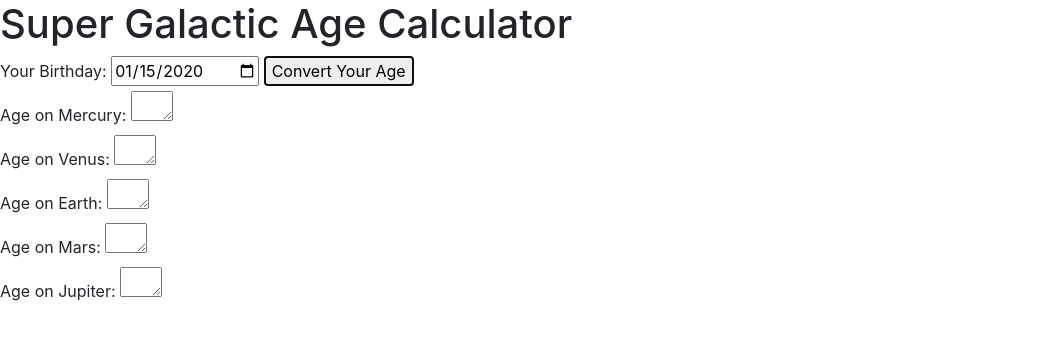
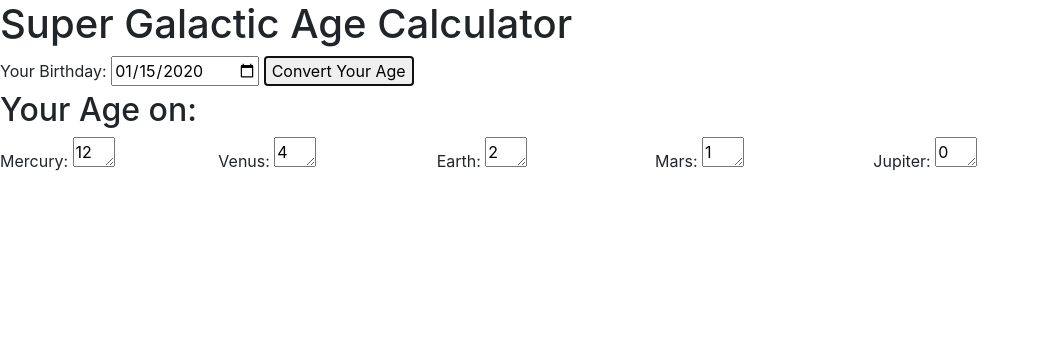
Before and after one commit to geoffreygao1/Super-Galactic-Age-Calculator, a website built with webpack: page src/index.html in a window 1280 px wide. Both pictures are taken after typing "2020-01-15" into the empty fields and a click on the button "Convert Your Age". Shown: the whole page, without its empty margins (0-1040 px from the left). Built offline with nearby package versions, Linux system fonts and the light colour scheme.

Commit message:
Added populateAges functionality

```diff
--- a/src/index.html
+++ b/src/index.html
@@ -2,7 +2,7 @@
 <html lang="en">
 
 <head>
-  <title>Document</title>
+  <title>Super Galactic Age Calculator</title>
 </head>
 
 <body>
@@ -14,25 +14,26 @@
       <button type="submit">Convert Your Age</button>
     </form>
   </div>
-  <div>
-    <div id="mercuryDiv">
-      <label for="mercuryAge">Age on Mercury:</label>
+  <h2>Your Age on:</h2>
+  <div class="row">
+    <div id="mercuryDiv" class="col-2">
+      <label for="mercuryAge">Mercury:</label>
       <textarea id="mercuryAge" cols="2" rows="1" readonly></textarea>
     </div>
-    <div id="venusDiv">
-      <label for="venusAge">Age on Venus:</label>
+    <div id="venusDiv" class="col-2">
+      <label for="venusAge">Venus:</label>
       <textarea id="venusAge" cols="2" rows="1" readonly></textarea>
     </div>
-    <div id="earthDiv">
-      <label for="earthAge"> Age on Earth:</label>
+    <div id="earthDiv" class="col-2">
+      <label for="earthAge">Earth:</label>
       <textarea id="earthAge" cols="2" rows="1" readonly></textarea>
     </div>
-    <div id="marsDiv">
-      <label for="marsAge"> Age on Mars:</label>
+    <div id="marsDiv" class="col-2">
+      <label for="marsAge">Mars:</label>
       <textarea id="marsAge" cols="2" rows="1" readonly></textarea>
     </div>
-    <div id="jupiterDiv">
-      <label for="jupiterAge"> Age on Jupiter:</label>
+    <div id="jupiterDiv" class="col-2">
+      <label for="jupiterAge">Jupiter:</label>
       <textarea id="jupiterAge" cols="2" rows="1" readonly></textarea>
     </div>
   </div>
--- a/src/index.js
+++ b/src/index.js
@@ -18,3 +18,17 @@ function convertAgeHandler(event) {
   age.findDaysOld();
   populateAges(age);
 }
+
+function populateAges(age) {
+  let mercuryInput = document.getElementById("mercuryAge");
+  let venusInput = document.getElementById("venusAge");
+  let earthInput = document.getElementById("earthAge");
+  let marsInput = document.getElementById("marsAge");
+  let jupiterInput = document.getElementById("jupiterAge");
+
+  mercuryInput.value = age.findEquivalentYears('Mercury');
+  venusInput.value = age.findEquivalentYears('Venus');
+  earthInput.value = age.findEquivalentYears('Earth');
+  marsInput.value = age.findEquivalentYears('Mars');
+  jupiterInput.value = age.findEquivalentYears('Jupiter');
+}
```
